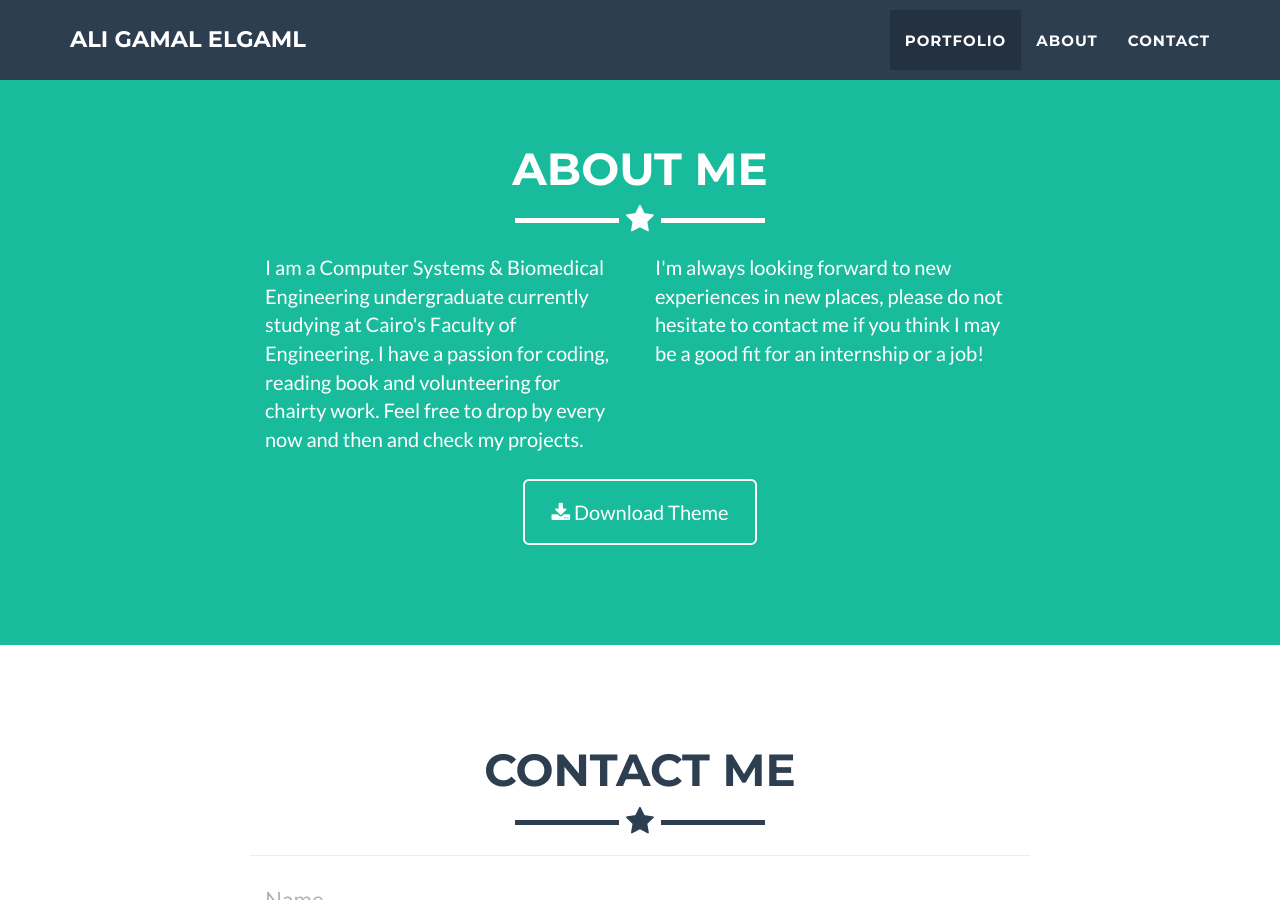
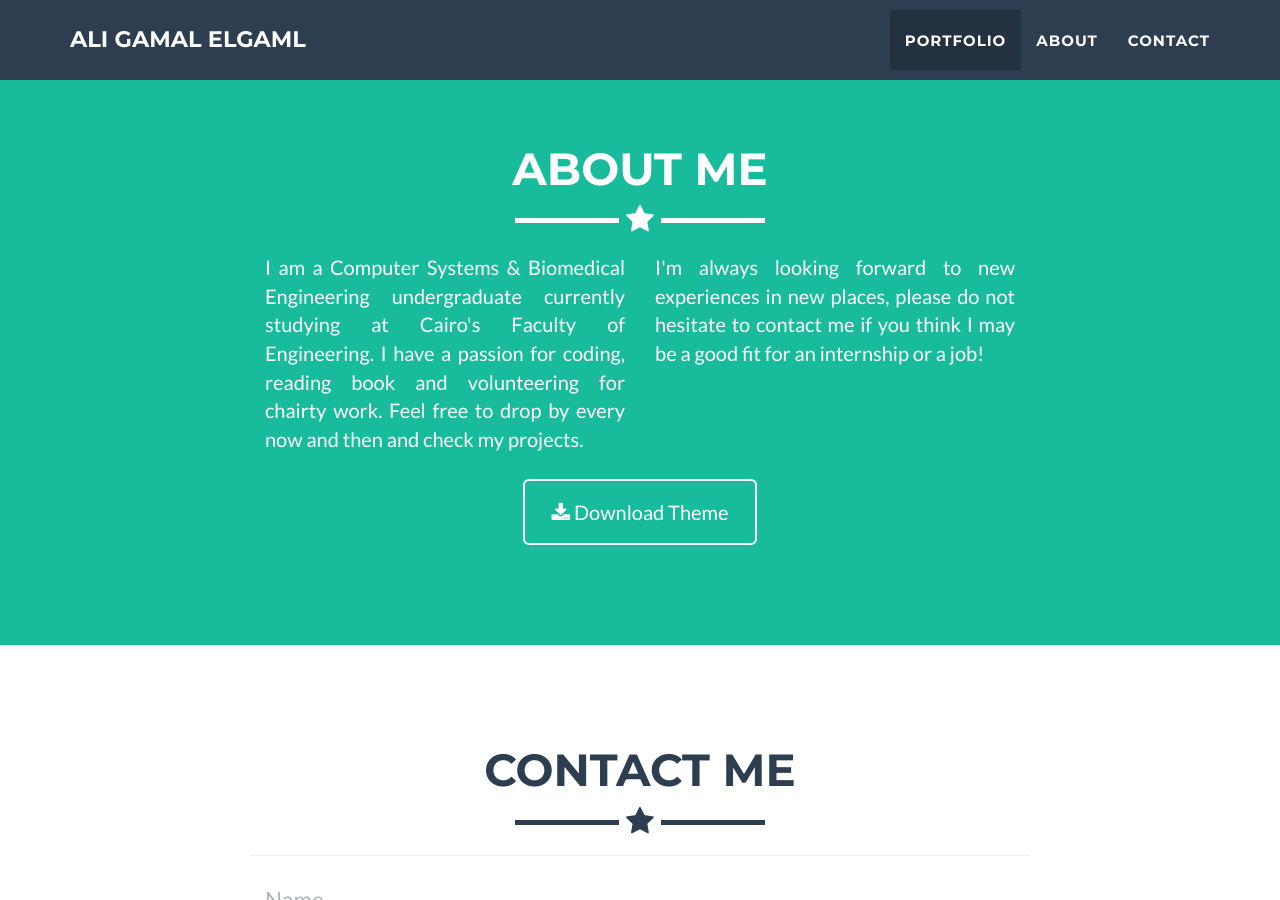
Before and after one commit to aligamalelgaml/aligamalelgaml.github.io, a Jekyll site: the page built from index.html, in a window 1280 px wide and 900 px high, scrolled down 1621 px. Built offline with Jekyll 4.4.1, drawn with Linux system fonts in a browser that asks for light colours.

Commit message:
updated justification in about me section

```diff
--- a/_includes/about.html
+++ b/_includes/about.html
@@ -9,10 +9,10 @@
             </div>
             <div class="row">
                 <div class="col-lg-4 col-lg-offset-2">
-                    <p>I am a Computer Systems & Biomedical Engineering undergraduate currently studying at Cairo's Faculty of Engineering. I have a passion for coding, reading book and volunteering for chairty work. Feel free to drop by every now and then and check my projects.</p>
+                    <p align="justify">I am a Computer Systems & Biomedical Engineering undergraduate currently studying at Cairo's Faculty of Engineering. I have a passion for coding, reading book and volunteering for chairty work. Feel free to drop by every now and then and check my projects.</p>
                 </div>
                 <div class="col-lg-4">
-                    <p>I'm always looking forward to new experiences in new places, please do not hesitate to contact me if you think I may be a good fit for an internship or a job! </p>
+                    <p align="justify">I'm always looking forward to new experiences in new places, please do not hesitate to contact me if you think I may be a good fit for an internship or a job! </p>
                 </div>
                 <div class="col-lg-8 col-lg-offset-2 text-center">
                     <a href="https://github.com/jeromelachaud/freelancer-theme" class="btn btn-lg btn-outline">
```
